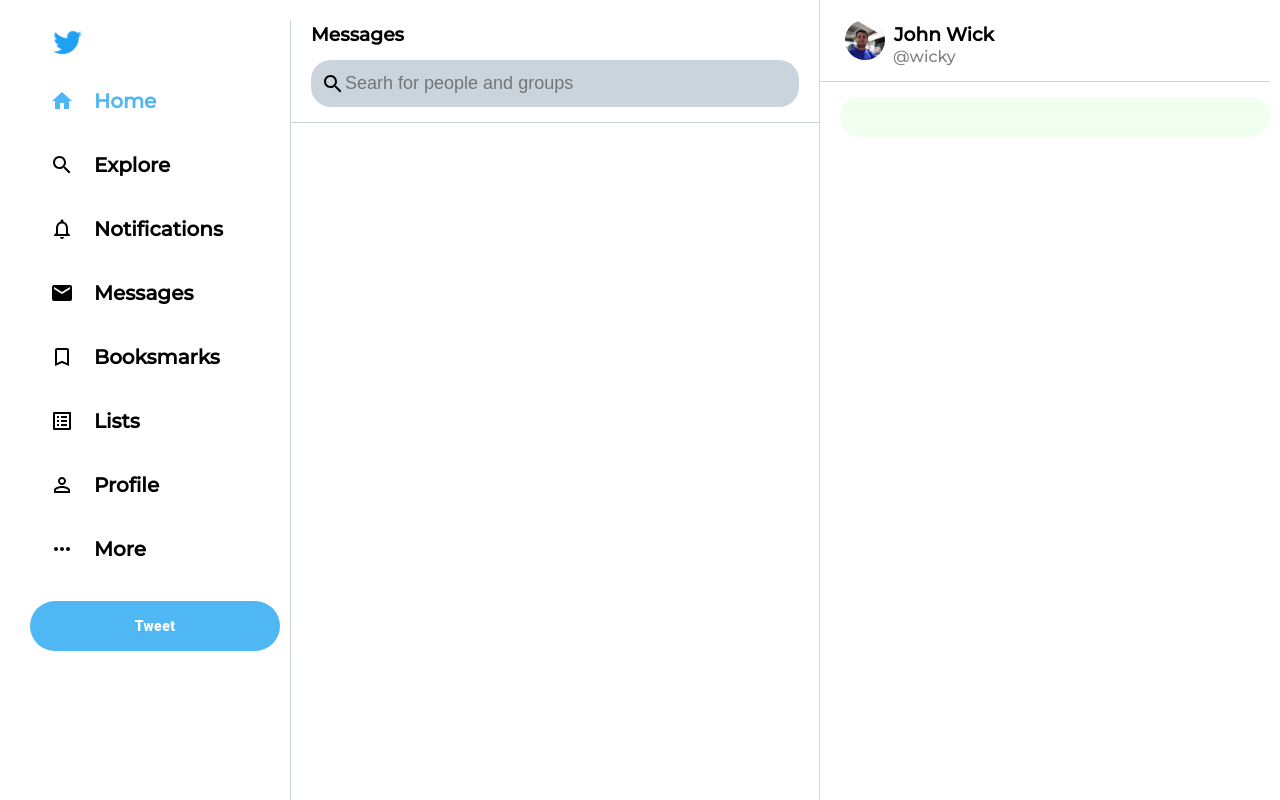
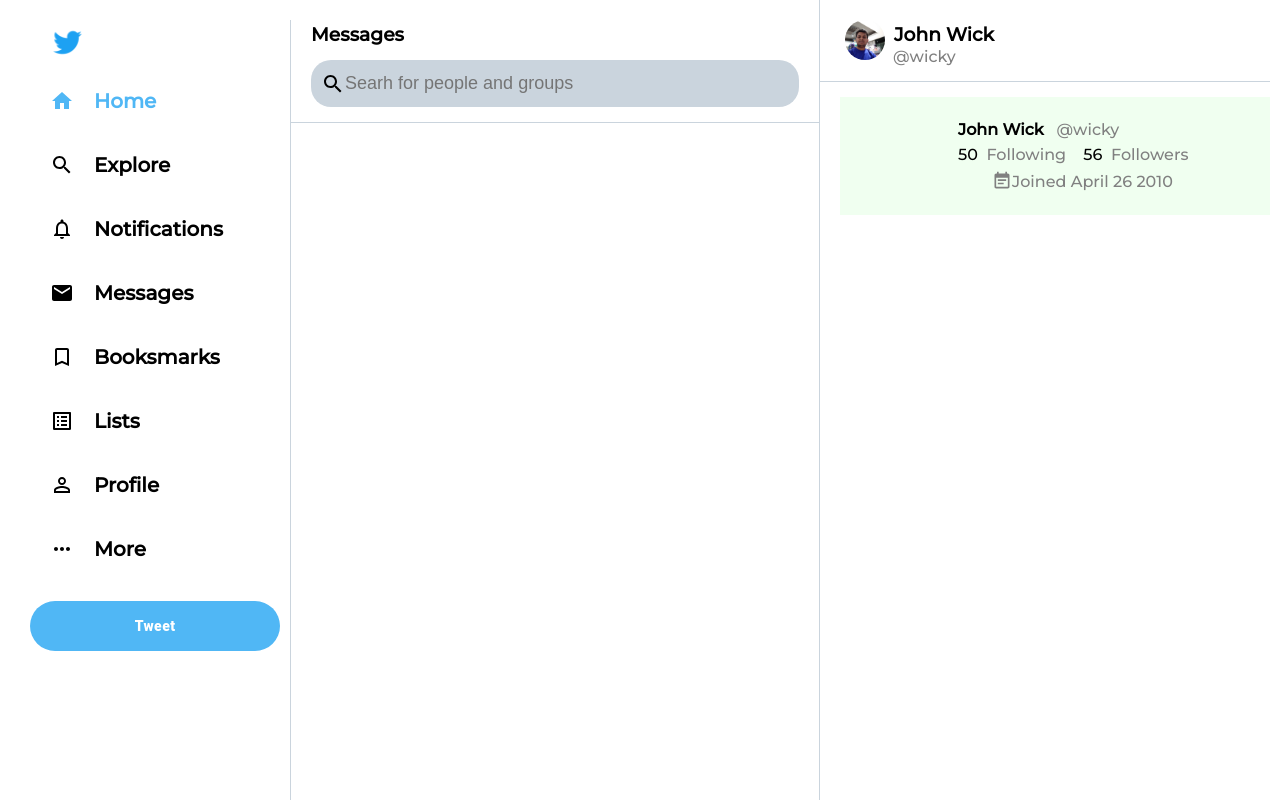
Before and after one commit to Iamsbharti/my-twitter, a React (Create React App) app: page /messages in a window 1280 px wide. Built offline with nearby package versions, Linux system fonts and the light colour scheme; sample sign-in values are in the browser's storage; a web font is replaced by a local one; what redux-immutable-state-invariant would draw is missing.

Commit message:
styles chatbox userinfo

```diff
--- a/src/components/message/ChatBox.js
+++ b/src/components/message/ChatBox.js
@@ -1,5 +1,6 @@
 import React from "react";
 import { Avatar, Button } from "@material-ui/core";
+import EventNoteIcon from "@material-ui/icons/EventNote";
 function ChatBox() {
   return (
     <div className="chatbox">
@@ -13,7 +14,23 @@
         </div>
       </div>
 
-      <div className="chatbox__container"></div>
+      <div className="chatbox__container">
+        <div className="chatbox__userinfo">
+          <div className="userinfo">
+            <span className="userinfo__name">John Wick</span>&nbsp; &nbsp;
+            <span className="span__gray">@wicky</span>
+          </div>
+          <div className="user__followers__count">
+            50 &nbsp; <span className="span__gray">Following</span>
+            &nbsp; &nbsp; 56 &nbsp;
+            <span className="span__gray">Followers</span>
+          </div>
+          <div className="span__gray">
+            <EventNoteIcon fontSize="small" />
+            <span className="otherinfo">Joined April 26 2010</span>
+          </div>
+        </div>
+      </div>
     </div>
   );
 }
--- a/src/css/Message.css
+++ b/src/css/Message.css
@@ -123,7 +123,6 @@
   margin-left: 20px;
   padding: 20px;
   background-color: honeydew;
-  border-radius: 20px;
 }
 .chatbox__container > h2 {
   font-size: 18px;
@@ -142,3 +141,21 @@
   margin-top: -18px;
   color: gray;
 }
+.chatbox__userinfo {
+  display: flex;
+  flex-flow: column;
+  margin-left: 95px;
+}
+.user__followers__count,
+.userinfo {
+  display: flex;
+  flex-flow: row;
+  margin: 3px;
+}
+.userinfo__name {
+  font-weight: 700;
+  font-size: 16px;
+}
+.span__gray {
+  color: gray;
+}
```
